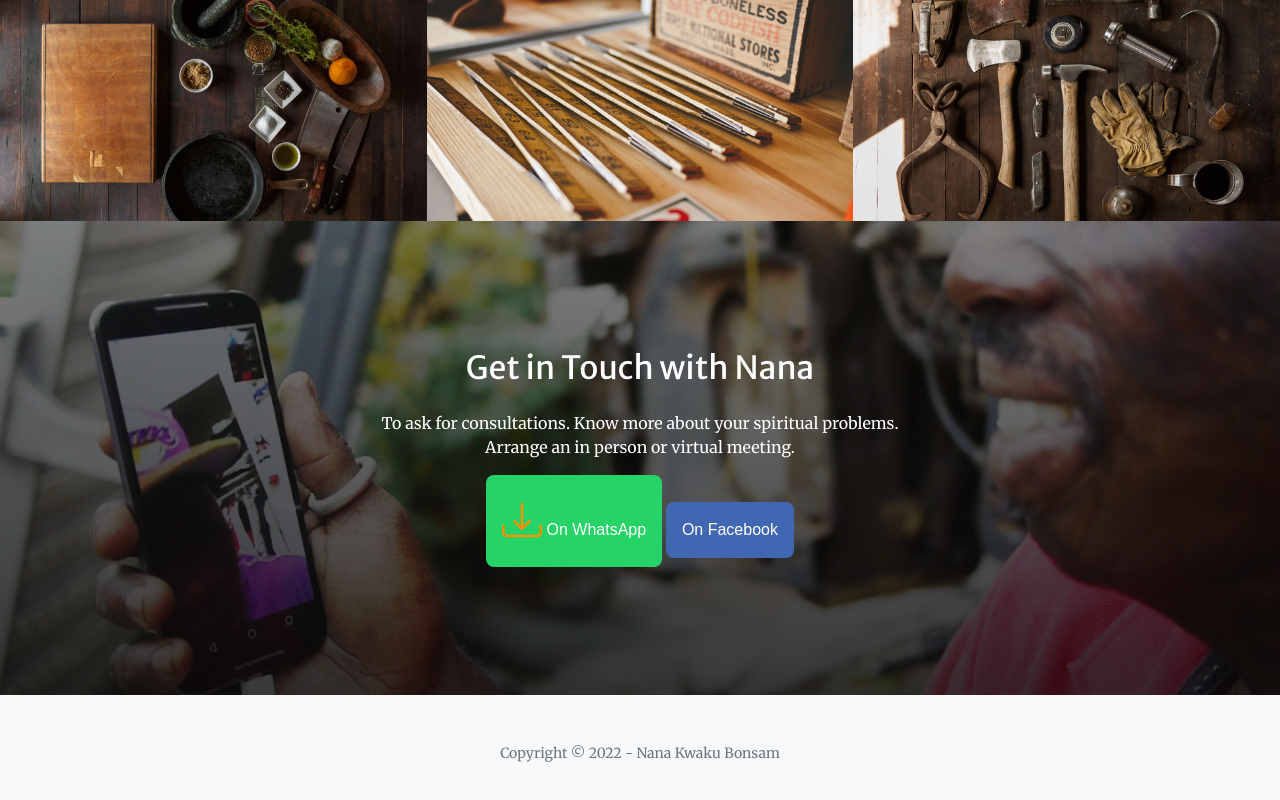
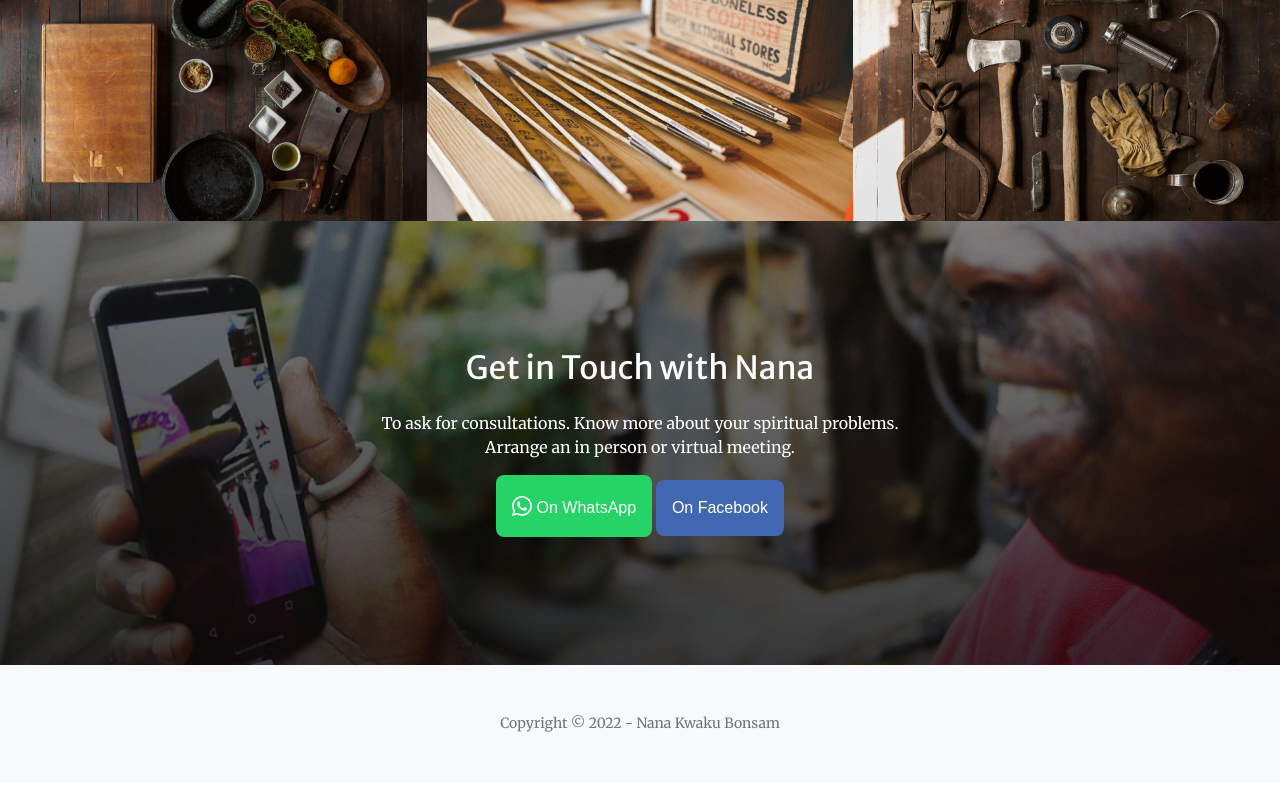
Before and after one commit to neuromancer-ii/nana-website, a plain HTML site: page index.html in a window 1280 px wide. Shown: the part 2879-3679 px from the top of the page. Drawn offline with nearby package versions, Linux system fonts and the light colour scheme; some packages are replaced by stand-ins of ours; a script that the page names is missing.

Commit message:
Update index.html

```diff
--- a/index.html
+++ b/index.html
@@ -178,7 +178,7 @@
             <div class="container px-4 px-lg-5 text-center">
                 <h2 class="mb-4">Get in Touch with Nana</h2>
                 <p class="text-contact">To ask for consultations. Know more about your spiritual problems.<br>Arrange an in person or virtual meeting.</p>
-                <a href="https://api.whatsapp.com/send?phone=+233540737373" style="display: inline-block; padding:16px; border-radius: 8px; background-color: #25D366; color: #fff; text-decoration: none; font-family: sans-serif; font-size: 16px;"> <i class="bi-download fs-1 text-primary"></i> On WhatsApp</a>
+                <a href="https://api.whatsapp.com/send?phone=+233540737373" style="display: inline-block; padding:16px; border-radius: 8px; background-color: #25D366; color: #fff; text-decoration: none; font-family: sans-serif; font-size: 16px;"> <i class="bi-whatsapp fs-5 text-contact"></i> On WhatsApp</a>
                 <a href="https://www.facebook.com/nanakwakubonsampowers/" style="display: inline-block; padding:16px; border-radius: 8px; background-color: #4267B2; color: #fff; text-decoration: none; font-family: sans-serif; font-size: 16px;"> On Facebook</a>
             </div>
         </section>
```
